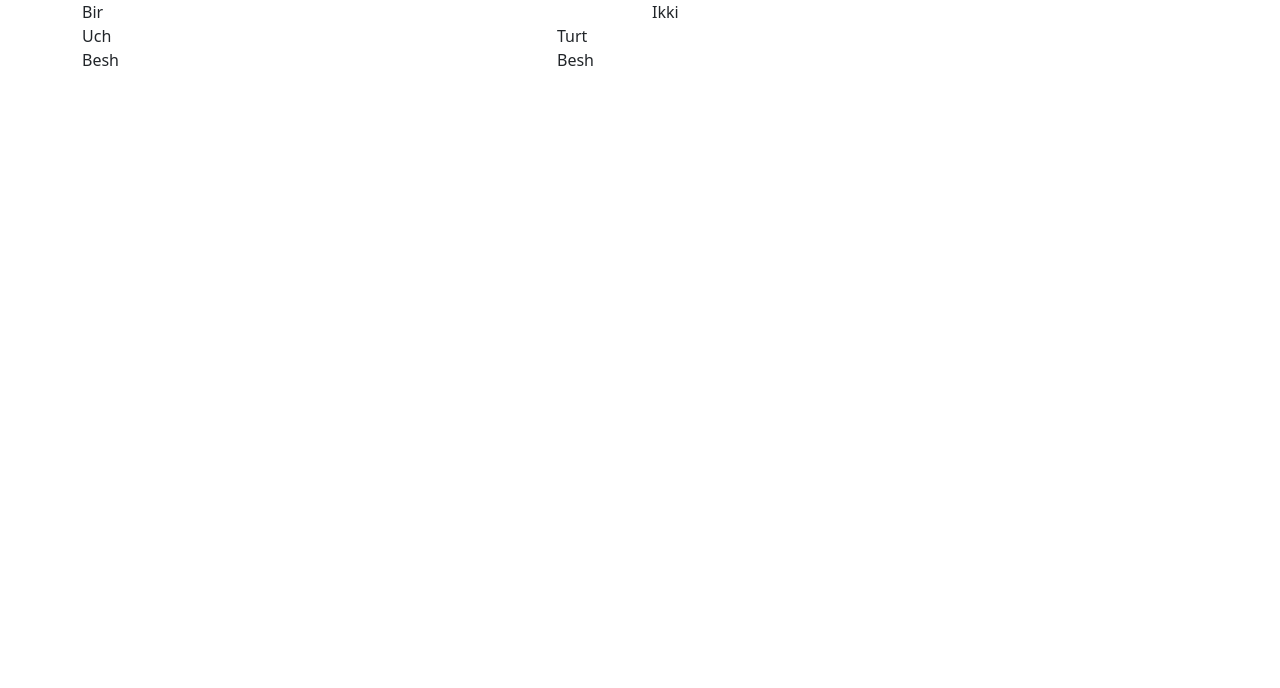
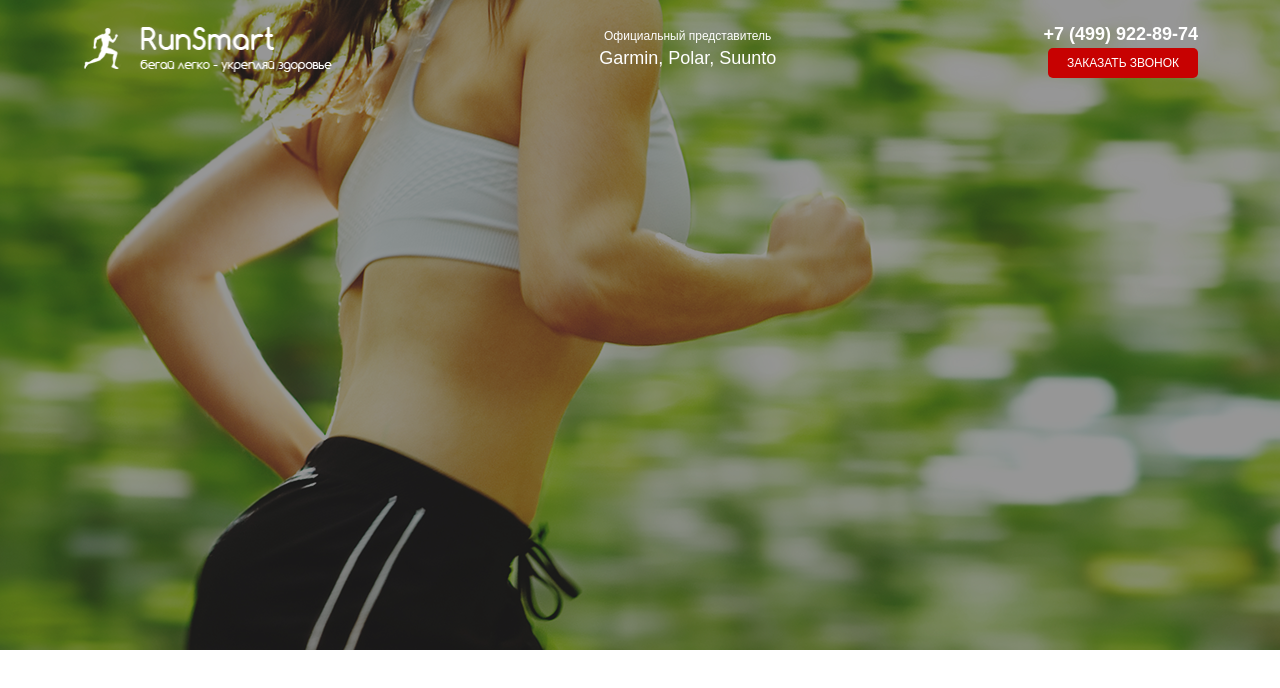
Before and after one commit to sardortohirov222/Little_Portfolium_Project, a website: page src/index.html in a window 1280 px wide. Drawn offline with Linux system fonts and the light colour scheme.

Commit message:
skelet created

```diff
--- a/src/index.html
+++ b/src/index.html
@@ -6,23 +6,36 @@
     <meta http-equiv="X-UA-Compatible" content="ie=edge">
     <title>Pulse</title>
     <link rel="shortcut icon" href="icons/favicon.ico" type="image/x-icon">
-    <link rel="stylesheet" href="css/style.min.css">
+    <link rel="stylesheet" href="css/styles.min.css">
     <link rel="stylesheet" href="css/bootstrap-reboot.min.css">
     <link rel="stylesheet" href="css/bootstrap-grid.css">
 </head>
 <body>
 
-<div class="container">
-    <div class="row">
-            <div class="uber col-md-6">Bir </div>
-            <div class="uber col-md-5">Ikki </div>
-            <div class="uber col-md-5">Uch</div>
-            <div class="uber col-md-5">Turt</div>
-            <div class="uber col-md-5">Besh </div>
-            <div class="uber col-md-5">Besh </div>
+    <div class="promo">
+        <div class="container">
+            <header class="header">
+                <a href="#" class="header__logo">
+                    <img src="icons/running-man-2-64.png" alt="logo">
+
+                </a>
+                <div class="header__official">
+                    Официальный представитель
+                    <span>Garmin, Polar, Suunto</span>
+                </div>
+                <div class="header__contacts">
+                    <a href="tel:+74999228974" class="header__phone">+7 (499) 922-89-74 </a>
+                    <button class="button">заказать звонок</button>
+                </div>
+
+            </header>
+
+
+        </div>
+
+
+
     </div>
-</div>
-
 
 
 </body>
--- /dev/null
+++ b/src/sass/base/_variables.scss
@@ -0,0 +1 @@
+$main-color: #c70101
--- /dev/null
+++ b/src/sass/blocks/_buttons.scss
@@ -0,0 +1,11 @@
+.button{
+    width: 150px;
+    height: 30px;
+    border-radius: 5px;
+    background-color: $main-color;
+    border:none;
+    color: #ffff;
+    font-size: 12px;
+    font-weight: 500;
+    text-transform: uppercase;
+}
--- /dev/null
+++ b/src/sass/blocks/_header.scss
@@ -0,0 +1,37 @@
+.header{
+    display: flex;
+    justify-content: space-between;
+    align-items: center;
+    &__logo {
+        width: 250PX;
+        img{
+            width: 100%;
+      }
+    }
+    &__official{
+        color: #ffff;
+        font-size: 12px;
+        font-weight: 500;
+        text-align: center;
+        span{
+            display: block;
+            font-size: 18px;
+        }
+    }
+    &__phone{
+        text-decoration: none;
+        display: block;
+        color: #ffffffff;
+        font-size: 18px;
+        font-weight: 700;
+        &:hover{
+            color:#ffff;
+            text-decoration:none;
+        }
+    }
+    &__contacts {
+        display: flex;
+        flex-direction: column;
+        align-items:flex-end
+    }
+}
--- /dev/null
+++ b/src/sass/blocks/_promo.scss
@@ -0,0 +1,5 @@
+.promo{
+    min-height: 650px;
+    padding: 21px 0 93px 0;
+    background: url(../../img/bg1.png)
+}
--- /dev/null
+++ b/src/sass/styles.scss
@@ -0,0 +1,11 @@
+@import 'base/variables';
+*{
+    font-family:'Museo Sans Cyrl',sans-serif;
+}
+.container{
+    max-width: 950px;
+    margin: 0 auto;
+}
+@import 'blocks/promo';
+@import 'blocks/header';
+@import 'blocks/buttons';
```
Also changed, not shown: src/css/styles.min.css (added), src/icons/running-man-2-64.png (added), src/img/bg1.png (added), src/sass/base/_mixins.scss (added).
